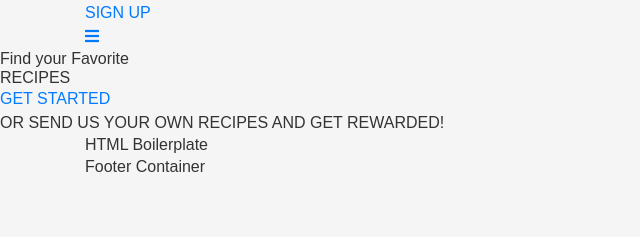
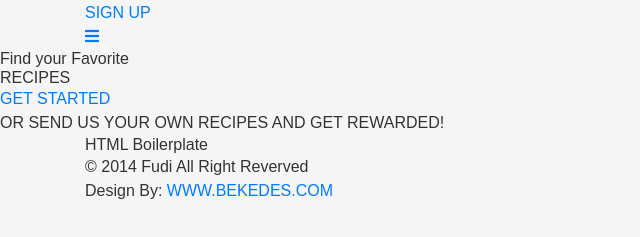
Before and after one commit to phufoxy/boilerplate, a website: page src/index.html in a window 1280 px wide. Shown: the part 131-368 px from the top of the page, without its empty margins (0-640 px from the left). Drawn offline with nearby package versions, Linux system fonts and the light colour scheme; files that its build step writes are made by us from their sources.

Commit message:
Upload footer

```diff
--- a/src/index.html
+++ b/src/index.html
@@ -89,11 +89,18 @@
     </main>
 
     <!-- include footer.html -->
-    <footer class="footer-container">
+    <footer class="b-page-footer">
   <div class="container">
-    <div class="row">
-      <div class="col-md-12">
-        <p>Footer Container</p>
+    <div class="b-footer">
+      <div class="b-info">
+        <p class="b-text-norm">
+          &copy; 2014 Fudi All Right Reverved
+        </p>
+      </div>
+      <div class="b-design">
+        <p class="b-text-norm">
+          Design By: <a href="#" class="b-link">WWW.BEKEDES.COM</a>
+        </p>
       </div>
     </div>
   </div>
```
Also changed, not shown: src/views/layouts/footer.html (+11 -4 lines).
